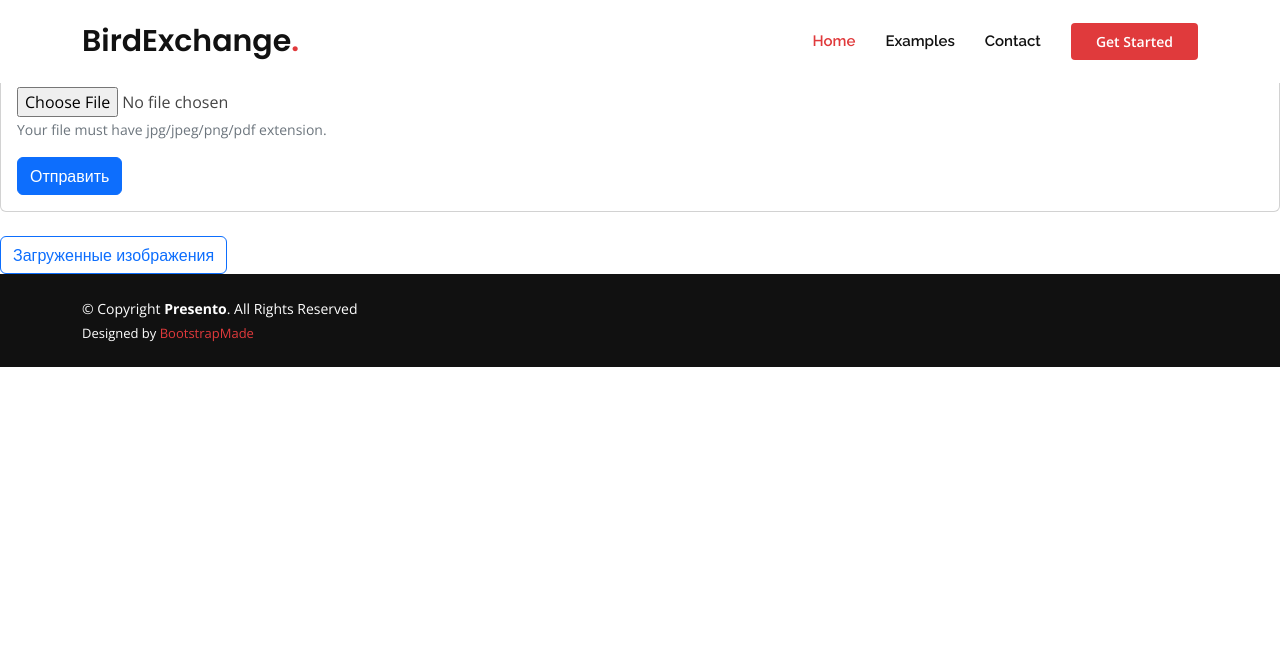
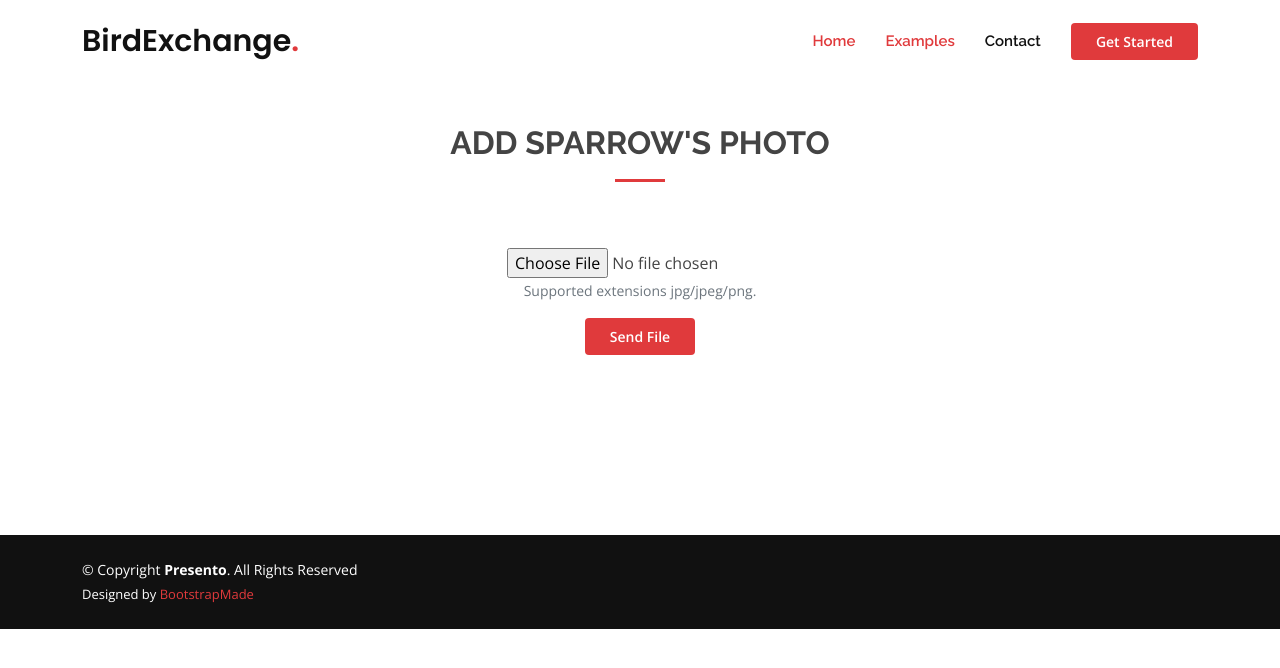
Before and after one commit to bird-exchange/frontend, a Flask app: page /upload/sparrow/ in a window 1280 px wide. Shown: the top 668 px of the page. Run offline with Flask 2, Linux system fonts and the light colour scheme; some libraries are stand-ins or nearby versions.

Commit message:
feature: change upload page

```diff
--- a/frontend/templates/upload.html
+++ b/frontend/templates/upload.html
@@ -2,24 +2,49 @@
 
 {% block content %}
 
-        <div class="card">
-            <h4 class="card-header">Загрузите и отправьте файл для обработки на сервер</h4>
-            <div class="card-body">
+<section id="examples" class="portfolio">
+
+    <p>&nbsp;</p>
+    <div class="container " data-aos="fade-up">
+        {% if kind == 'sparrow' %}
+            <div class="section-title">
+                <h2>Add Sparrow's photo</h2>
+            </div>
+        {% elif kind == 'tit' %}
+            <div class="section-title">
+                <h2>Add  Parus Major's photo</h2>
+            </div>
+        {% endif %}
+
+        <div class="row justify-content-center">
+            <div class="col-lg-4">
+                <div class="box">
+
                     {{ form.hidden_tag() }}
-                <form action="{{ url_for('upload.upload') }}" enctype="multipart/form-data" method="post">
-                    <div class="form-group">
+
+                    <p></p>
+                    <div class="row justify-content-center text-center">
+
+                        <form action="{{ url_for('upload.upload', kind=kind ) }}" enctype="multipart/form-data" method="post">
+                        <div class="form-group" style="border: 0px; margin-left: 45px;">
                             {{ form.file }}
                         </div>
                         <small id="passwordHelpBlock" class="form-text text-muted">
-                            Your file must have jpg/jpeg/png/pdf extension.
+                            Supported extensions jpg/jpeg/png.
                         </small>
                         <p></p>
-                    <button type="submit" class="btn btn-primary">Отправить</button>
+                        <button type="submit" class="get-started-btn" style="border: 0px; margin-left: 0px;">Send File</button>
                         </form>
+                        <br>
+                    </div>
+
                 </div>
             </div>
-        <br>
-        <a href="{{ url_for('index.index') }}">
-            <button type="submit" class="btn btn-outline-primary">Загруженные изображения</button>
-        </a>
+        </div>
+
+    </div>
+</section>
+
+<div class="container-fluid" style="padding-bottom:15vh;"></div>
+
 {% endblock %}
```
Lines whose indentation alone changed are shown as unchanged.
